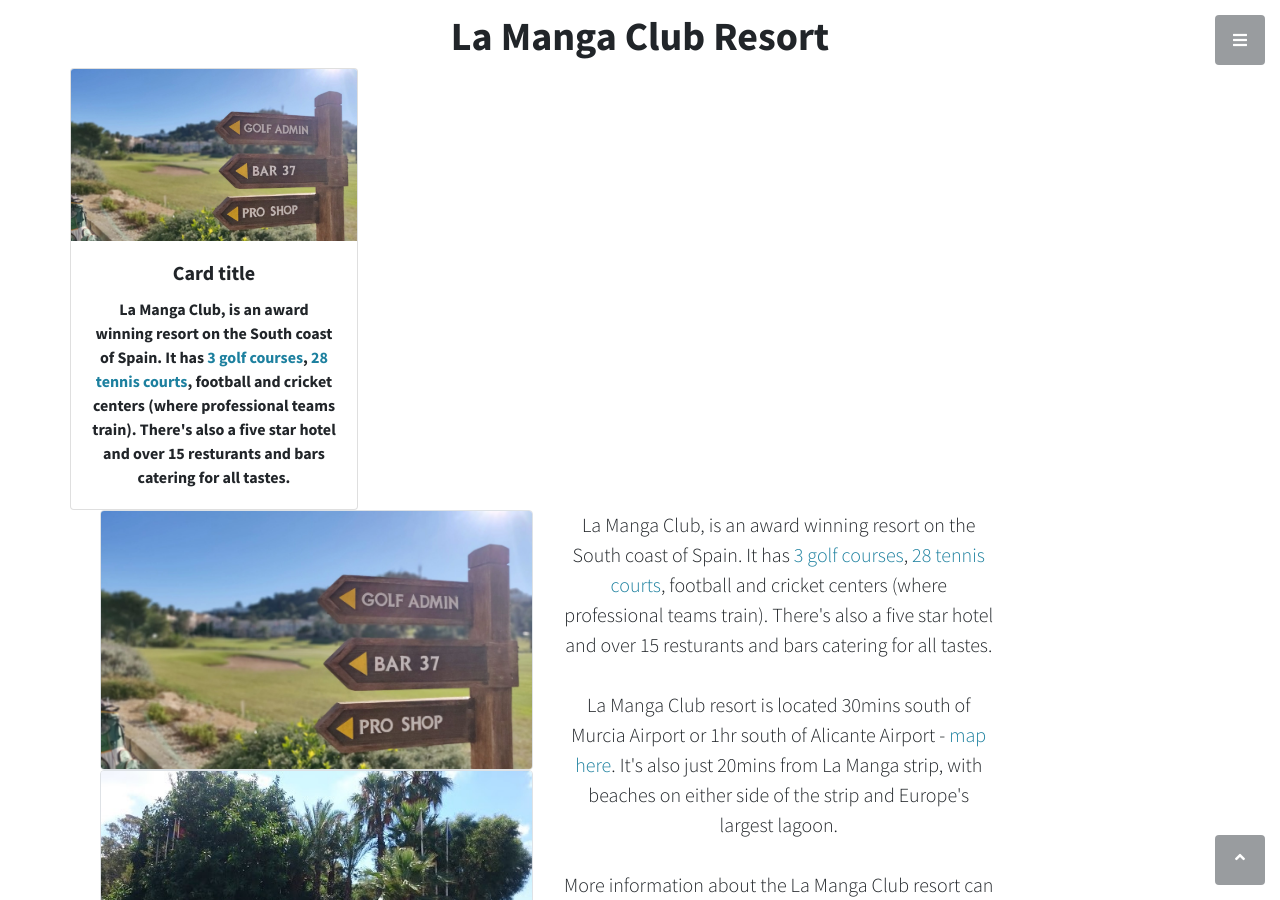
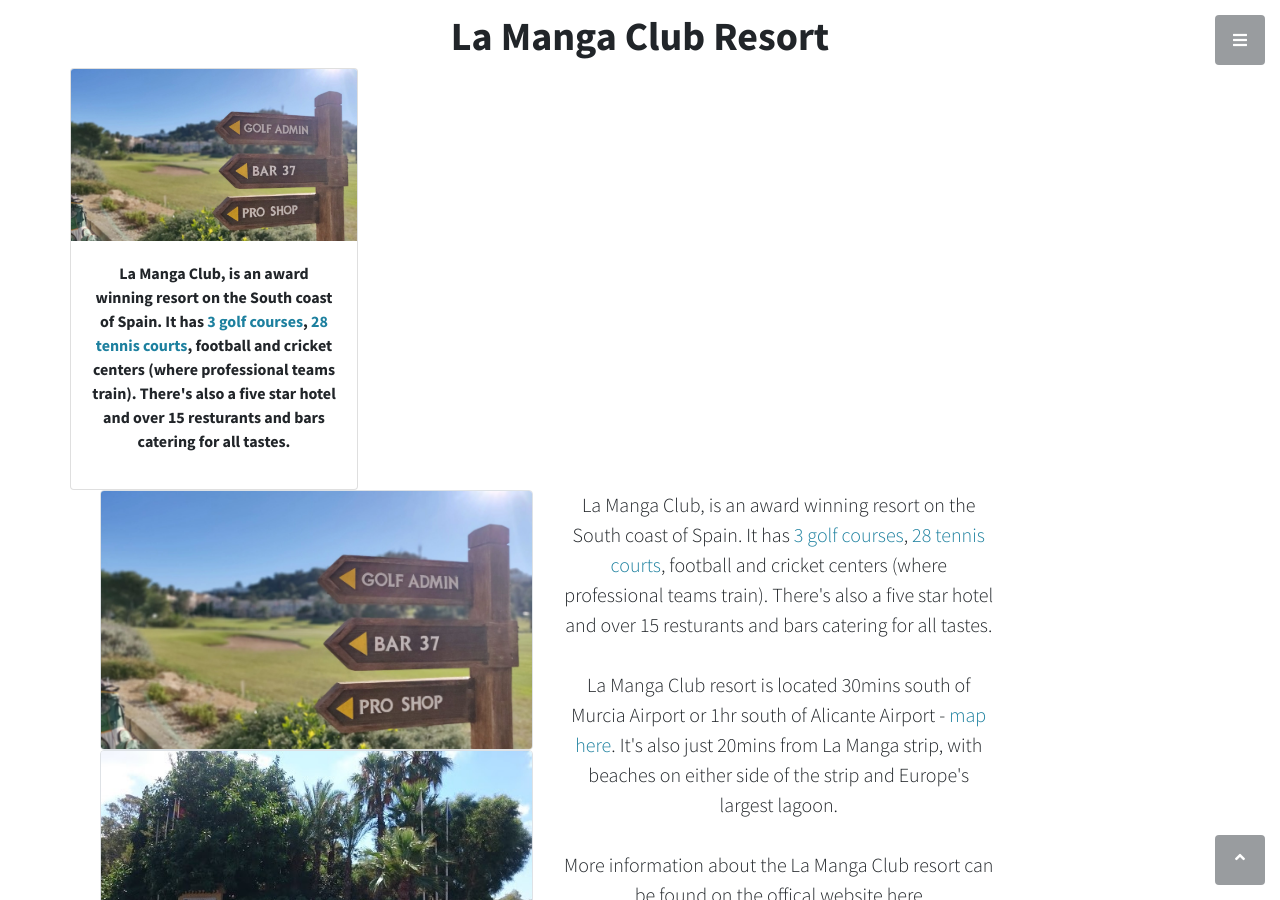
Before and after one commit to richsteer/richsteer.github.io, a Jekyll site: the page built from index.html, in a window 1280 px wide and 900 px high, scrolled down 1448 px. Built offline with Jekyll 4.4.1, drawn with Linux system fonts in a browser that asks for light colours.

Commit message:
Update index.html

```diff
--- a/index.html
+++ b/index.html
@@ -27,8 +27,8 @@
             <div class="card" style="width: 18rem;">
               <img src="assets/img/la-manga-club-north-course-signpost.jpg" class="card-img-top" alt="..">
               <div class="card-body">
-                <h5 class="card-title">Card title</h5>
-                <p class="card-text">La Manga Club, is an award winning resort on the South coast of Spain. It has <a href="https://lamangaclub.com/en/sports/golf" class="link-primary" target="_blank">3 golf courses</a>, <a href="https://lamangaclub.com/en/sports/tennis" class="link-primary" target="_blank">28 tennis courts</a>, football and cricket centers (where professional teams train). There's also a five star hotel and over 15 resturants and bars catering for all tastes.</p>
+                <!--<h5 class="card-title">Card title</h5>-->
+                <p class="">La Manga Club, is an award winning resort on the South coast of Spain. It has <a href="https://lamangaclub.com/en/sports/golf" class="link-primary" target="_blank">3 golf courses</a>, <a href="https://lamangaclub.com/en/sports/tennis" class="link-primary" target="_blank">28 tennis courts</a>, football and cricket centers (where professional teams train). There's also a five star hotel and over 15 resturants and bars catering for all tastes.</p>
                 <!--<a href="#" class="btn btn-primary">Go somewhere</a>-->
               </div>
             </div>
```
